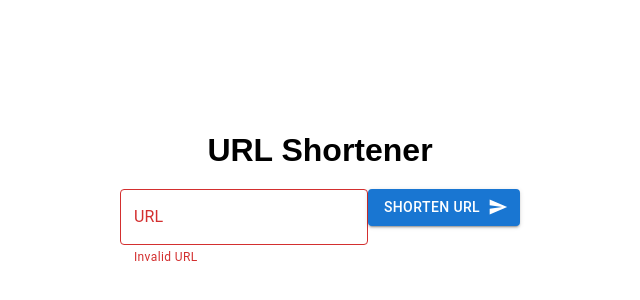
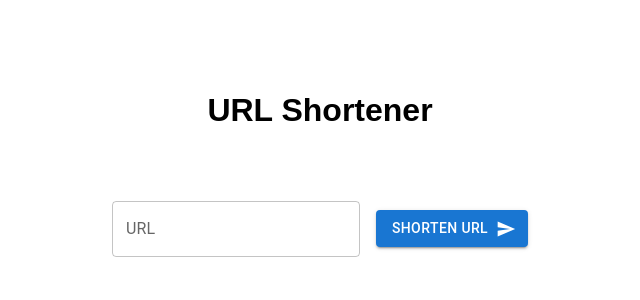
Before and after one commit to Qds11/URL-Shorterner, a Next.js app: page / in a window 1280 px wide. Shown: the part 200-500 px from the top of the page, without its empty margins (320-960 px from the left). Built offline with nearby package versions, Linux system fonts and the light colour scheme.

Commit message:
fix: added className, fixed variable name mismatch and fixed error state data type

```diff
--- a/pages/index.js
+++ b/pages/index.js
@@ -8,10 +8,10 @@ import SendIcon from "@mui/icons-material/Send";
 export default function Home() {
   const [longurl, setLongUrl] = useState("");
   const [shortUrl, setShortUrl] = useState("");
-  const [error, setError] = useState("false");
+  const [error, setError] = useState(false);
 
   const handleUrlChange = (event) => {
-    setUrl(event.target.value.trim());
+    setLongUrl(event.target.value.trim());
     setError(!isValidUrl(event.target.value)); // set error if the input value is not a valid URL
   };
 
@@ -34,7 +34,7 @@ export default function Home() {
 
       <main className={styles.main}>
         <h1>URL Shortener</h1>
-        <form onSubmit={handleSubmit}>
+        <form onSubmit={handleSubmit} className={styles.content}>
           <TextField
             id="url-input"
             label="URL"
```
